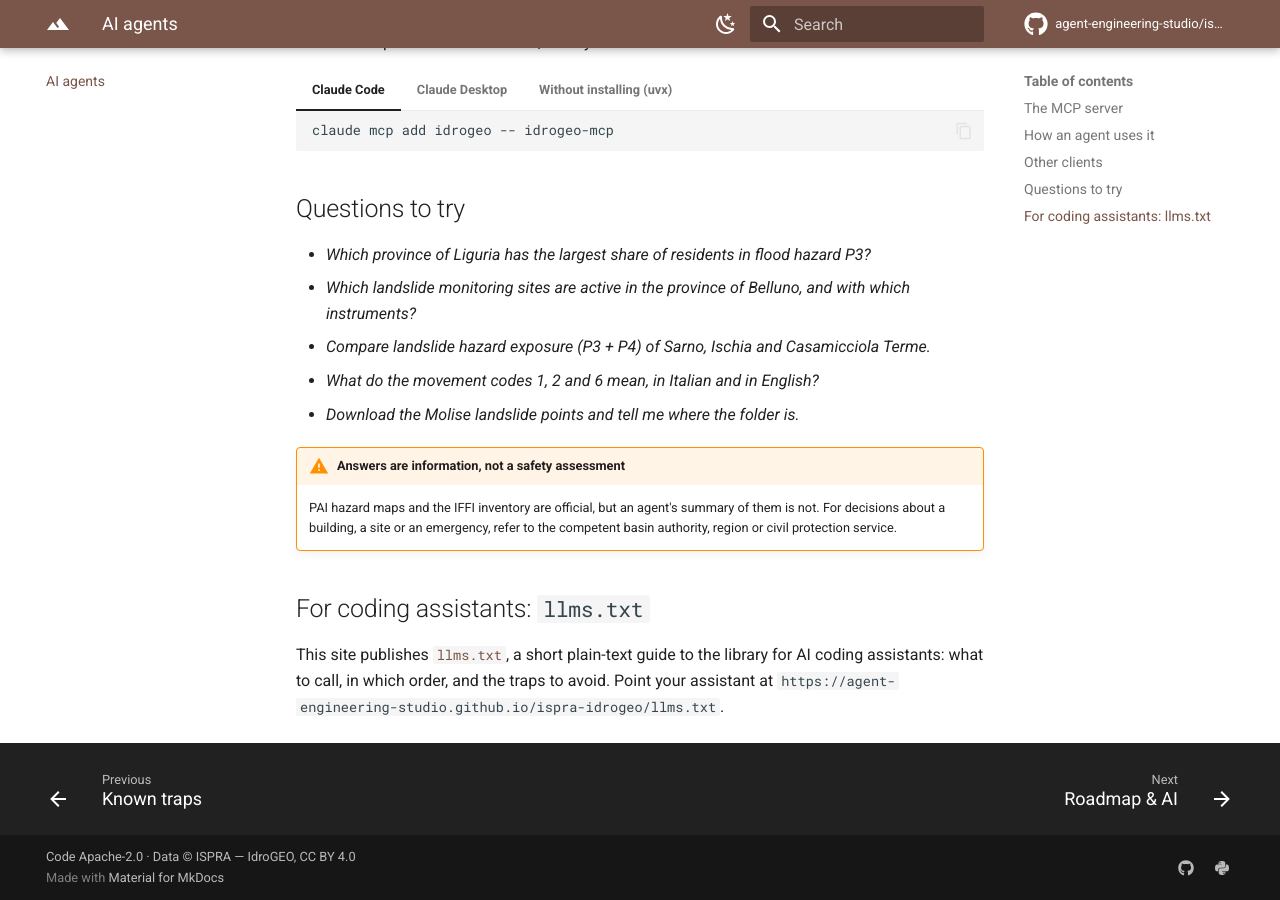
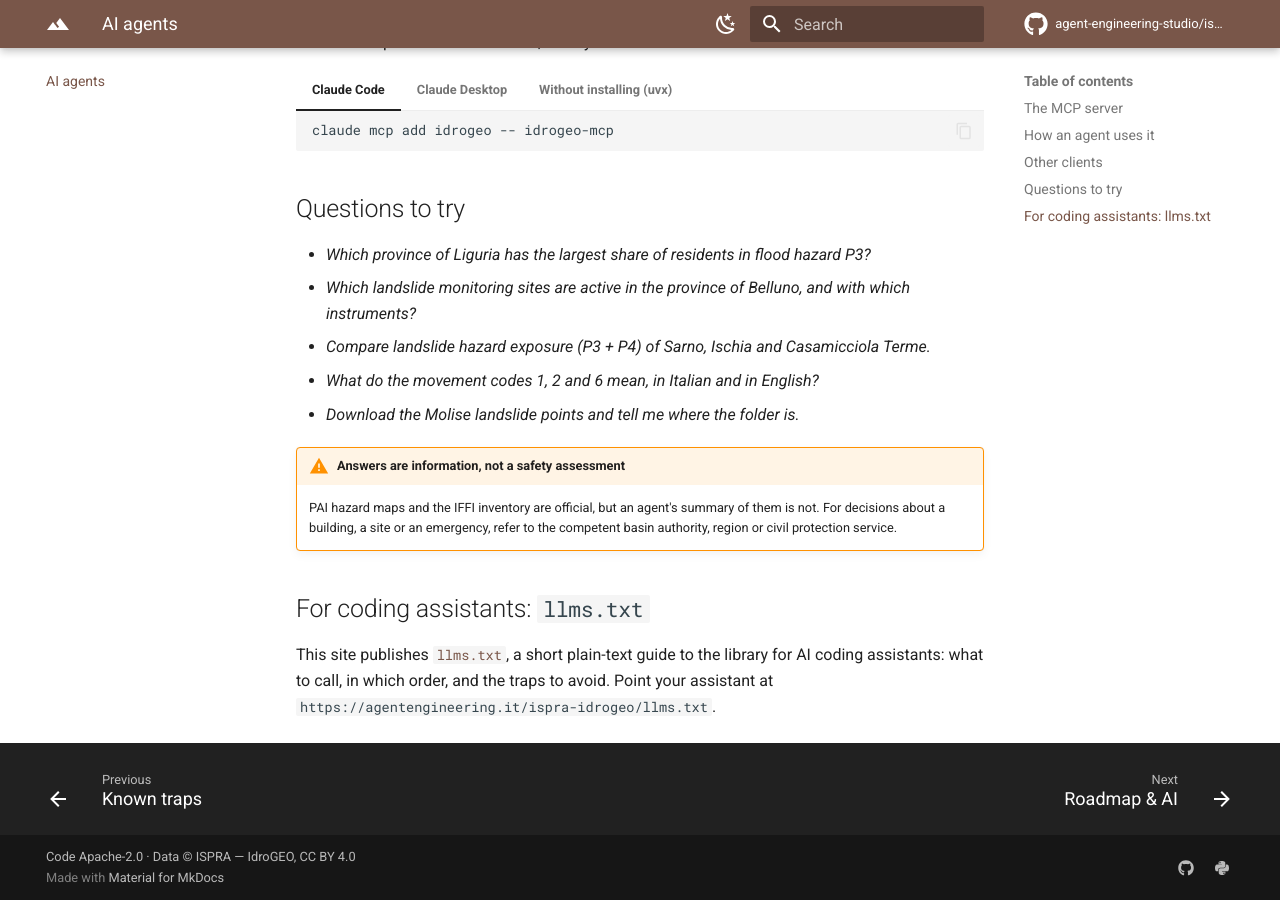
Before and after one commit to agent-engineering-studio/ispra-idrogeo, an MkDocs documentation site: the page built from docs/ai-agents.md, in a window 1280 px wide and 900 px high, scrolled down 1728 px. Built offline with MkDocs 1.6.1 and Material for MkDocs 9.7.7, drawn with Linux system fonts in a browser that asks for light colours; comment, search, counter and statistics services are not loaded; part of the change alters nothing that is shown.

Commit message:
docs: the site lives on the organisation's domain, agentengineering.it
Co-Authored-By: Claude Opus 5.5 <noreply@anthropic.com>

```diff
--- a/README.md
+++ b/README.md
@@ -9,7 +9,7 @@
   <img src="https://img.shields.io/badge/typing-mypy%20strict-informational" alt="mypy strict">
   <img src="https://img.shields.io/badge/coverage-100%25-brightgreen" alt="coverage 100%">
   <a href="./LICENSE"><img src="https://img.shields.io/badge/license-Apache--2.0-green" alt="Apache-2.0"></a>
-  <a href="https://agent-engineering-studio.github.io/ispra-idrogeo/"><img src="https://img.shields.io/badge/docs-github%20pages-blue" alt="Documentation"></a>
+  <a href="https://agentengineering.it/ispra-idrogeo/"><img src="https://img.shields.io/badge/docs-github%20pages-blue" alt="Documentation"></a>
 </p>
 
 **ispra-idrogeo** is a small, typed, async Python library for
@@ -806,7 +806,7 @@ above 90%, and contributions are accepted under Apache-2.0.
 
 Not promises, just directions where help would make a difference. Open an
 issue to discuss one before starting. The
-[Roadmap & AI](https://agent-engineering-studio.github.io/ispra-idrogeo/roadmap/)
+[Roadmap & AI](https://agentengineering.it/ispra-idrogeo/roadmap/)
 page has the longer analysis, AI features included.
 
 | Idea | Why it matters | Good for |
@@ -817,7 +817,7 @@ page has the longer analysis, AI features included.
 | 🔔 **A changes feed**: `idrogeo watch` printing new and changed landslides and events | Alerts and dashboards without polling by hand | intermediate |
 | 🧠 **More MCP tools** (hazard at a point, nearest landslides) | Agents that answer "is my house at risk?" | intermediate, AI users |
 | 🧩 **A GeoServer bootstrap** that publishes the downloads, for [mcp-geo-server](https://github.com/agent-engineering-studio/mcp-geo-server) | From open data to a live map server in one command | advanced |
-| 📚 **Tutorials on the [documentation site](https://agent-engineering-studio.github.io/ispra-idrogeo/)** | Search and API reference are there; step-by-step guides are not yet | anyone |
+| 📚 **Tutorials on the [documentation site](https://agentengineering.it/ispra-idrogeo/)** | Search and API reference are there; step-by-step guides are not yet | anyone |
 
 Found something odd in IdroGEO? That is a contribution too: open an issue
 with what you sent and what came back.
--- a/docs/ai-agents.md
+++ b/docs/ai-agents.md
@@ -86,4 +86,4 @@ The server speaks MCP over stdio, so any MCP client can start it.
 This site publishes [`llms.txt`](llms.txt), a short plain-text guide to the
 library for AI coding assistants: what to call, in which order, and the traps
 to avoid. Point your assistant at
-`https://agent-engineering-studio.github.io/ispra-idrogeo/llms.txt`.
+`https://agentengineering.it/ispra-idrogeo/llms.txt`.
--- a/docs/llms.txt
+++ b/docs/llms.txt
@@ -16,10 +16,10 @@ Essentials:
 - CLI: `idrogeo fetch|summary|municipalities|landslides|events|sites|webcams|landslide|labels|dictionaries|lookup`; JSON Lines output.
 
 Docs:
-- [Getting started](https://agent-engineering-studio.github.io/ispra-idrogeo/getting-started/)
-- [Datasets](https://agent-engineering-studio.github.io/ispra-idrogeo/datasets/)
-- [Recipes](https://agent-engineering-studio.github.io/ispra-idrogeo/recipes/)
-- [Known traps](https://agent-engineering-studio.github.io/ispra-idrogeo/traps/)
-- [AI agents / MCP server](https://agent-engineering-studio.github.io/ispra-idrogeo/ai-agents/)
-- [API reference](https://agent-engineering-studio.github.io/ispra-idrogeo/reference/)
+- [Getting started](https://agentengineering.it/ispra-idrogeo/getting-started/)
+- [Datasets](https://agentengineering.it/ispra-idrogeo/datasets/)
+- [Recipes](https://agentengineering.it/ispra-idrogeo/recipes/)
+- [Known traps](https://agentengineering.it/ispra-idrogeo/traps/)
+- [AI agents / MCP server](https://agentengineering.it/ispra-idrogeo/ai-agents/)
+- [API reference](https://agentengineering.it/ispra-idrogeo/reference/)
 - [Source](https://github.com/agent-engineering-studio/ispra-idrogeo)
--- a/mkdocs.yml
+++ b/mkdocs.yml
@@ -1,6 +1,6 @@
 site_name: ispra-idrogeo
 site_description: Italy's landslides and flood hazard, from ISPRA IdroGEO, in a few lines of Python.
-site_url: https://agent-engineering-studio.github.io/ispra-idrogeo/
+site_url: https://agentengineering.it/ispra-idrogeo/
 site_author: Giuseppe Zileni
 repo_url: https://github.com/agent-engineering-studio/ispra-idrogeo
 repo_name: agent-engineering-studio/ispra-idrogeo
```
